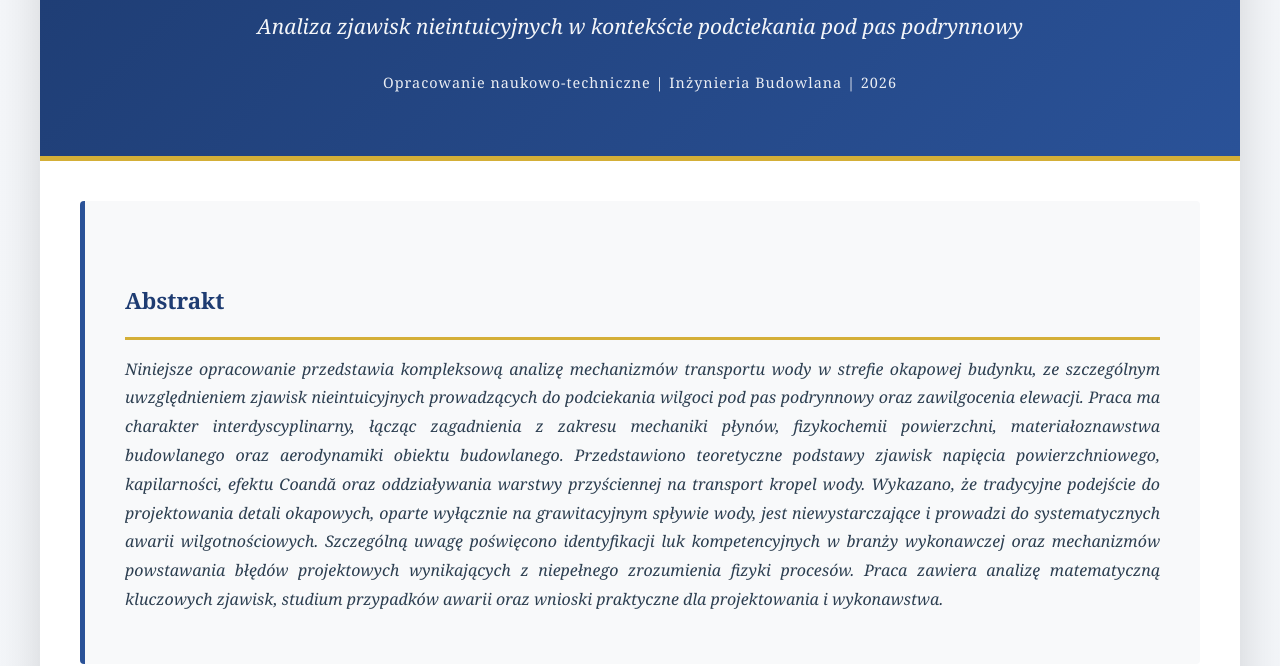
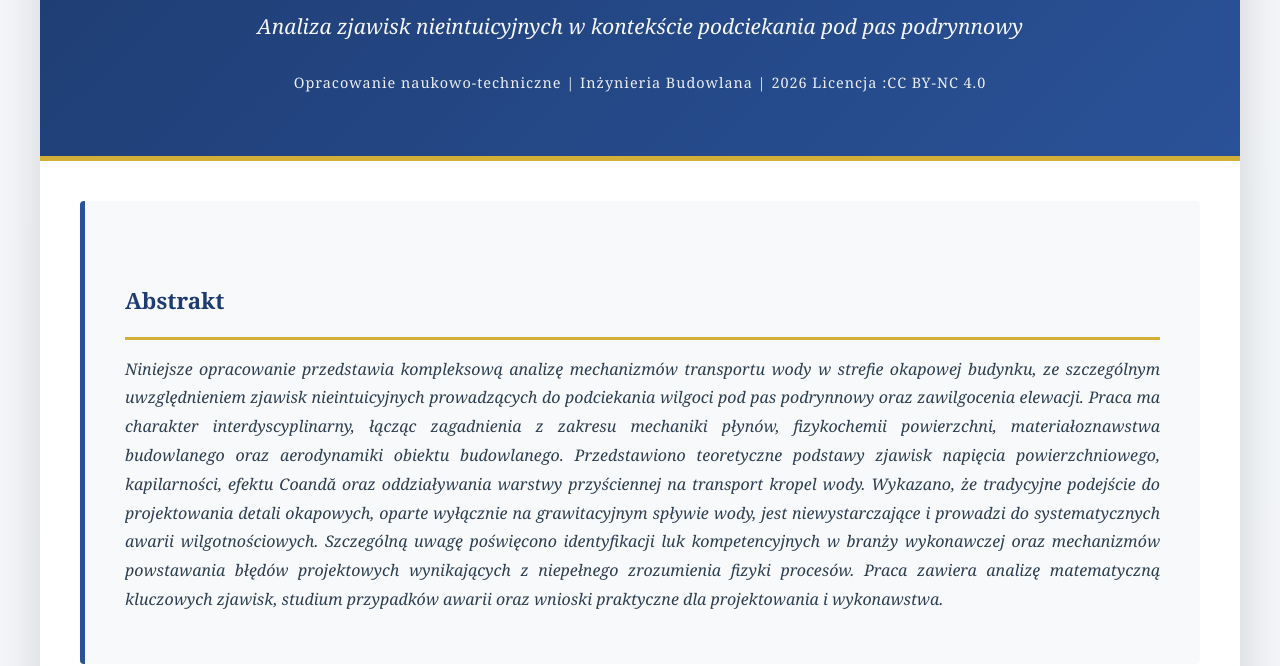
Before and after one commit to Pawcio99/Mechanizmy-Transportu-Wody-w-Strefie-Okapowej, a plain HTML site: page index.html in a window 1280 px wide. Shown: the part 159-825 px from the top of the page. Drawn offline with Linux system fonts and the light colour scheme.

Commit message:
Update meta information with licensing details

```diff
--- a/index.html
+++ b/index.html
@@ -337,7 +337,7 @@
         <header>
             <h1>Mechanizmy Transportu Wody w Strefie Okapowej</h1>
             <div class="subtitle">Analiza zjawisk nieintuicyjnych w kontekście podciekania pod pas podrynnowy</div>
-            <div class="meta">Opracowanie naukowo-techniczne | Inżynieria Budowlana | 2026</div>
+            <div class="meta">Opracowanie naukowo-techniczne | Inżynieria Budowlana | 2026  Licencja :CC BY-NC 4.0   </div>
         </header>
 
         <div class="abstract">
```
